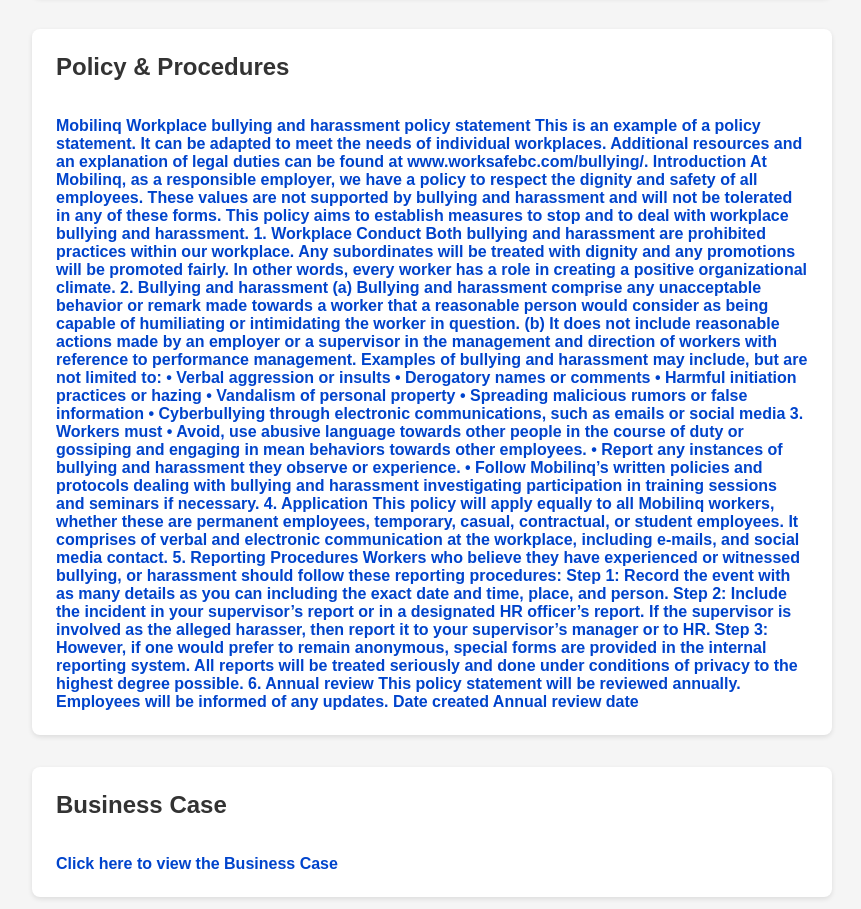
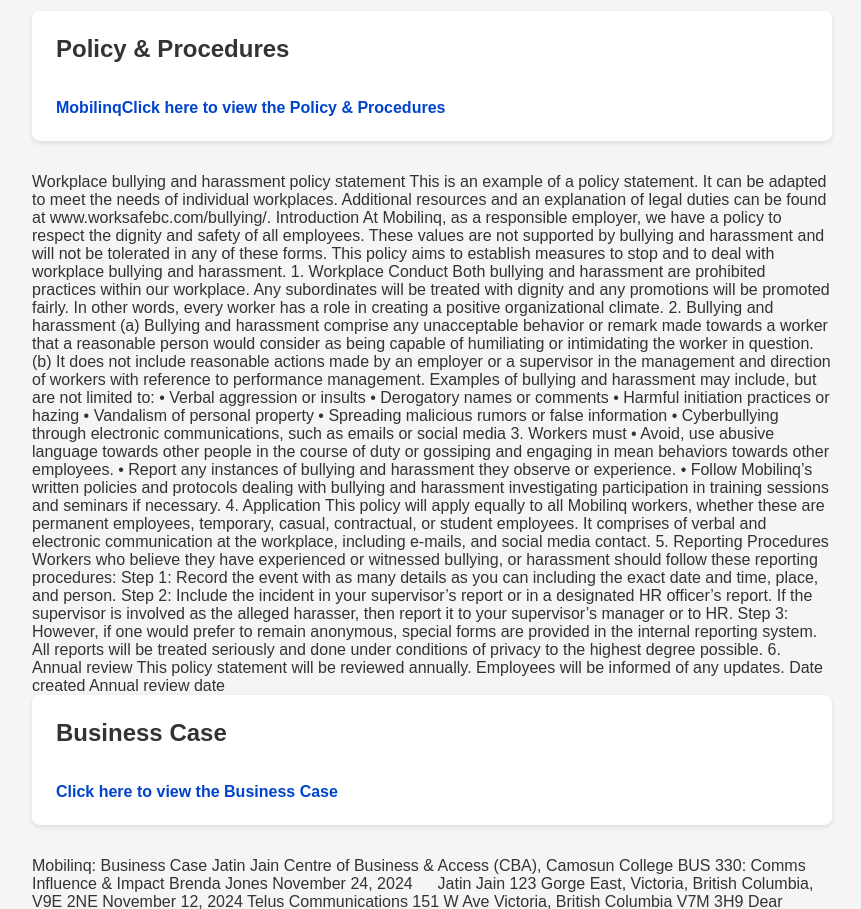
Before and after one commit to jj1405/Jatin-s-Portfolio, a plain HTML site: page index.html in a window 1280 px wide. Shown: the part 1997-2906 px from the top of the page, without its empty margins (208-1069 px from the left). Drawn offline with Linux system fonts and the light colour scheme.

Commit message:
Update index.html

```diff
--- a/index.html
+++ b/index.html
@@ -61,6 +61,7 @@ Email: Jatinjain1405@gmail.com
     <section id="briefing-note">
       <h2>Briefing Note</h2>
       <a href="briefing-note.pdf" target="_blank">Briefing Note
+      </body>
 
 Summary-
 Source: Webpage – Institute of Sustainability Studies
@@ -80,7 +81,7 @@ Based on the trends and potential applications, the following steps are recommen
 2.	Optimizing Inventory with AI – By exploring AI, it can be very helpful to improve stock management due to an accurate forecast of the demand for various products, with auto-reorders once they reach the critical low level. This will help in reducing the inventory over stock which leads to reducing the cost and increasing the efficiency of the business.
 3.	Sustainable supply chain system – Mobilinq can deal with those suppliers who give preferences to eco-friendly products while ordering the inventory which will help to improve the supply chain sustainably.
 
-</a>
+
     </section>
 
     <section id="funding-application">
@@ -96,7 +97,10 @@ Based on the trends and potential applications, the following steps are recommen
     <section id="policy-procedures">
       <h2>Policy & Procedures</h2>
       <a href="policy-procedures.pdf" target="_blank">Mobilinq
-Workplace bullying and harassment
+<a href="policy-procedures.pdf" target="_blank">Click here to view the Policy & Procedures</a>
+    </section>
+      </body>
+	      Workplace bullying and harassment
 policy statement
 This is an example of a policy statement. It can be adapted to meet the needs of individual workplaces. Additional resources and an explanation of legal duties can be found at www.worksafebc.com/bullying/.
 Introduction
@@ -135,7 +139,7 @@ Date created
 	Annual review date
 
 
-</a>
+
     </section>
 
     <section id="business-case">
```
